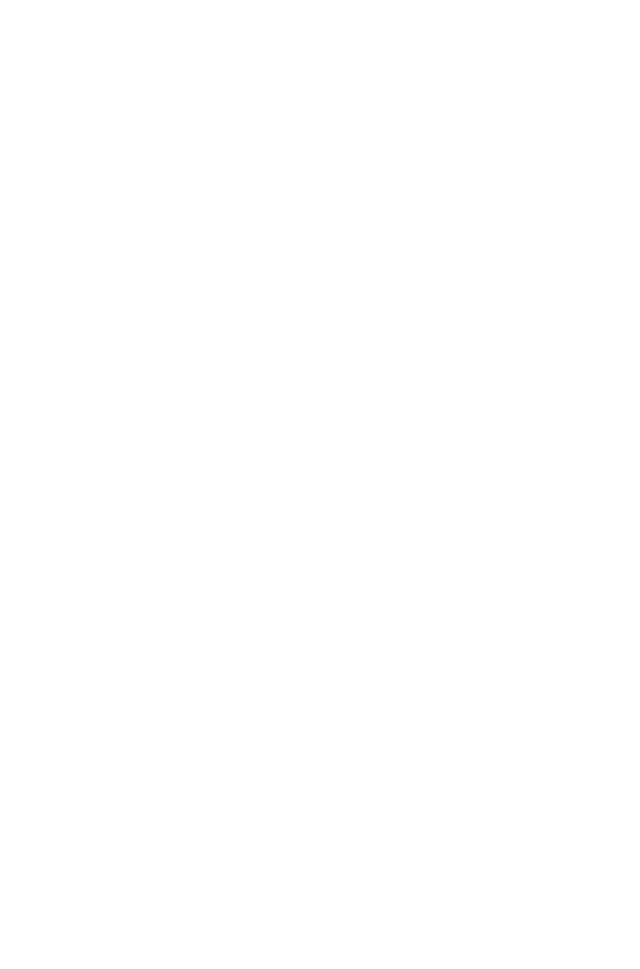
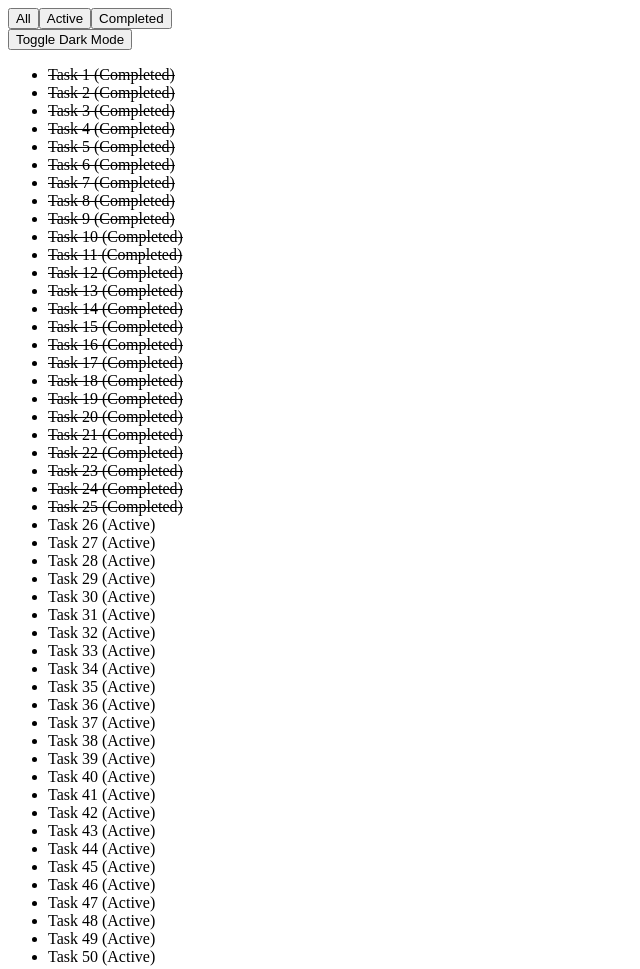
Before and after one commit to acciojob/usememo-performance-accio-rajitha, a React app: page / in a window 1280 px wide. Shown: the whole page, without its empty margins (0-640 px from the left). Before the commit the page ends 800 px from the top, so only its background shows below. Built offline with nearby package versions, Linux system fonts and the light colour scheme.

Commit message:
code added

```diff
--- a/src/components/App.js
+++ b/src/components/App.js
@@ -1,13 +1,151 @@
+import React, { useState, useMemo } from "react";
+import './../styles/App.css';
 
+// Generate a list of 50 tasks, 25 active and 25 completed
+const generateTasks = () => {
+  const tasks = [];
+  for (let i = 1; i <= 50; i++) {
+    tasks.push({
+      id: i,
+      text: `Task ${i}`,
+      completed: i <= 25, // First 25 tasks are completed, others are active
+    });
+  }
+  return tasks;
+};
+
+const App = () => {
+  const [tasks] = useState(generateTasks()); // Initial task list
+  const [currentTab, setCurrentTab] = useState("all"); // Tab for filtering tasks
+  const [darkMode, setDarkMode] = useState(false); // Dark mode toggle
+
+  // useMemo to filter tasks based on the selected tab
+  const filteredTasks = useMemo(() => {
+    return tasks.filter(task => {
+      if (currentTab === "all") return true;
+      if (currentTab === "active") return !task.completed;
+      if (currentTab === "completed") return task.completed;
+    });
+  }, [tasks, currentTab]);
+
+  // Artificial delay for rendering
+  const delayedTasks = useMemo(() => {
+    const delay = (ms) => new Promise(resolve => setTimeout(resolve, ms));
+    delay(2000); // Delay of 2 seconds to simulate complex computation
+    return filteredTasks;
+  }, [filteredTasks]);
+
+  // Toggle dark mode
+  const toggleDarkMode = () => setDarkMode(!darkMode);
+
+  return (
+    <div className={darkMode ? "dark-mode" : ""}>
+      {/* Tab buttons */}
+      <div>
+        <button onClick={() => setCurrentTab("all")}>All</button>
+        <button onClick={() => setCurrentTab("active")}>Active</button>
+        <button onClick={() => setCurrentTab("completed")}>Completed</button>
+      </div>
+
+      {/* Dark mode toggle */}
+      <button onClick={toggleDarkMode}>
+        Toggle Dark Mode
+      </button>
+
+      {/* Task list */}
+      <ul>
+        {delayedTasks.map(task => (
+          <li key={task.id} style={{ textDecoration: task.completed ? "line-through" : "none" }}>
+            {task.text}
+            <span>{task.completed ? " (Completed)" : " (Active)"}</span>
+          </li>
+        ))}
+      </ul>
+    </div>
+  );
+};
+
+export default App;
+/*
+import React, { useState, useMemo } from "react";
+import './../styles/App.css';
+
+// Generate a list of 50 tasks, 25 active and 25 completed
+const generateTasks = () => {
+  const tasks = [];
+  for (let i = 1; i <= 50; i++) {
+    tasks.push({
+      id: i,
+      text: `Task ${i}`,
+      completed: i <= 25, // First 25 tasks are completed, others are active
+    });
+  }
+  return tasks;
+};
+
+const App = () => {
+  const [tasks] = useState(generateTasks()); // Initial task list
+  const [currentTab, setCurrentTab] = useState("all"); // Tab for filtering tasks
+  const [darkMode, setDarkMode] = useState(false); // Dark mode toggle
+
+  // useMemo to filter tasks based on the selected tab
+  const filteredTasks = useMemo(() => {
+    return tasks.filter(task => {
+      if (currentTab === "all") return true;
+      if (currentTab === "active") return !task.completed;
+      if (currentTab === "completed") return task.completed;
+    });
+  }, [tasks, currentTab]);
+
+  // Artificial delay for rendering
+  const delayedTasks = useMemo(() => {
+    const delay = (ms) => new Promise(resolve => setTimeout(resolve, ms));
+    delay(2000); // Delay of 2 seconds to simulate complex computation
+    return filteredTasks;
+  }, [filteredTasks]);
+
+  // Toggle dark mode
+  const toggleDarkMode = () => setDarkMode(!darkMode);
+
+  return (
+    <div className={darkMode ? "dark-mode" : ""}>
+
+      <div>
+        <button onClick={() => setCurrentTab("all")}>All</button>
+        <button onClick={() => setCurrentTab("active")}>Active</button>
+        <button onClick={() => setCurrentTab("completed")}>Completed</button>
+      </div>
+
+
+      <button onClick={toggleDarkMode}>
+        Toggle Dark Mode
+      </button>
+
+
+      <div>
+        {delayedTasks.map(task => (
+          <div key={task.id}>
+            <span>{task.text}</span>
+            <span>{task.completed ? "Completed" : "Active"}</span>
+          </div>
+        ))}
+      </div>
+    </div>
+  );
+};
+
+export default App;
+/*
 import React from "react";
 import './../styles/App.css';
 
 const App = () => {
   return (
     <div>
-        {/* Do not remove the main div */}
+
     </div>
   )
 }
 
 export default App
+*/
```
Also changed, not shown: src/index.html (+1 -0 lines), 1 other file.
